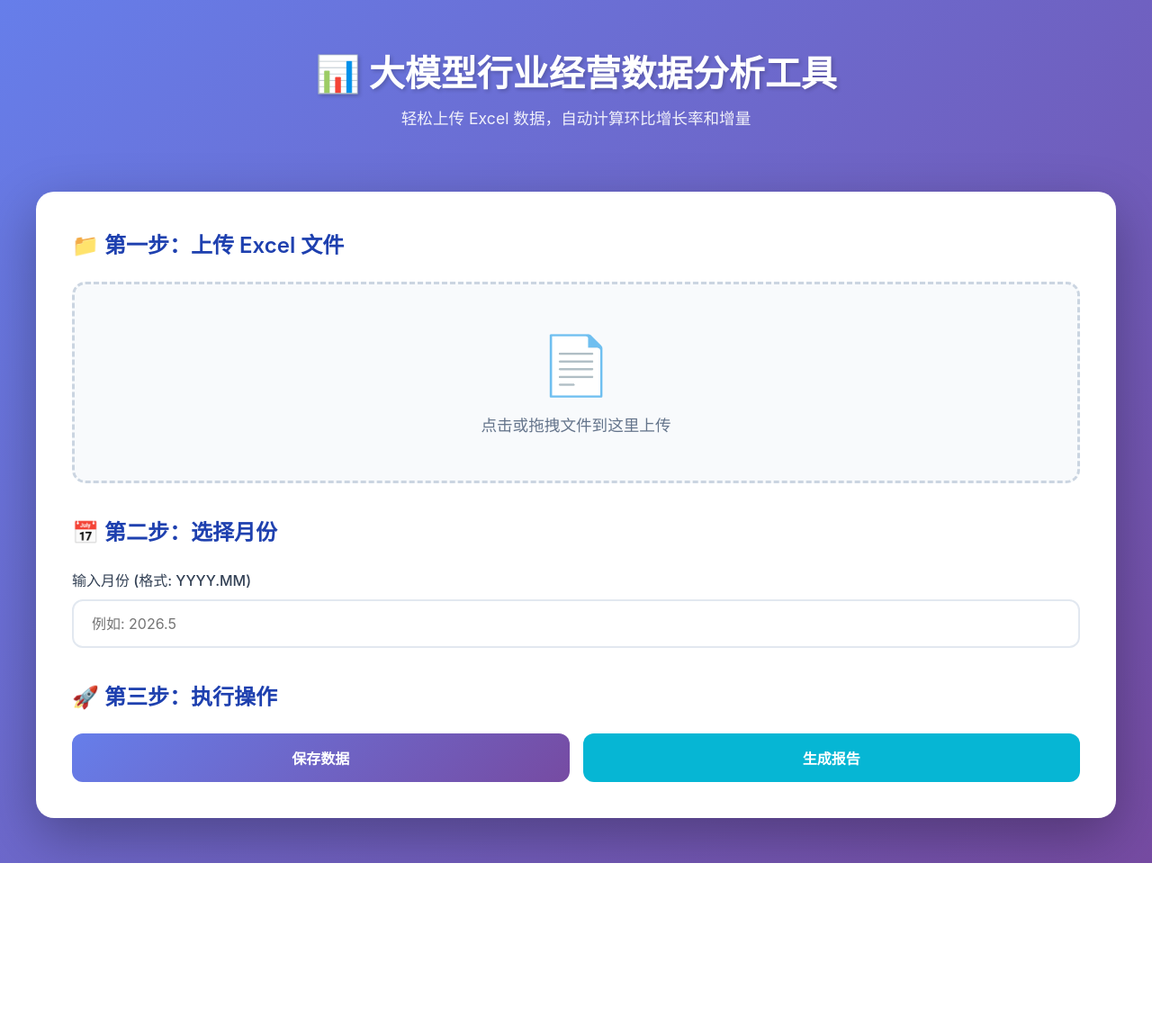
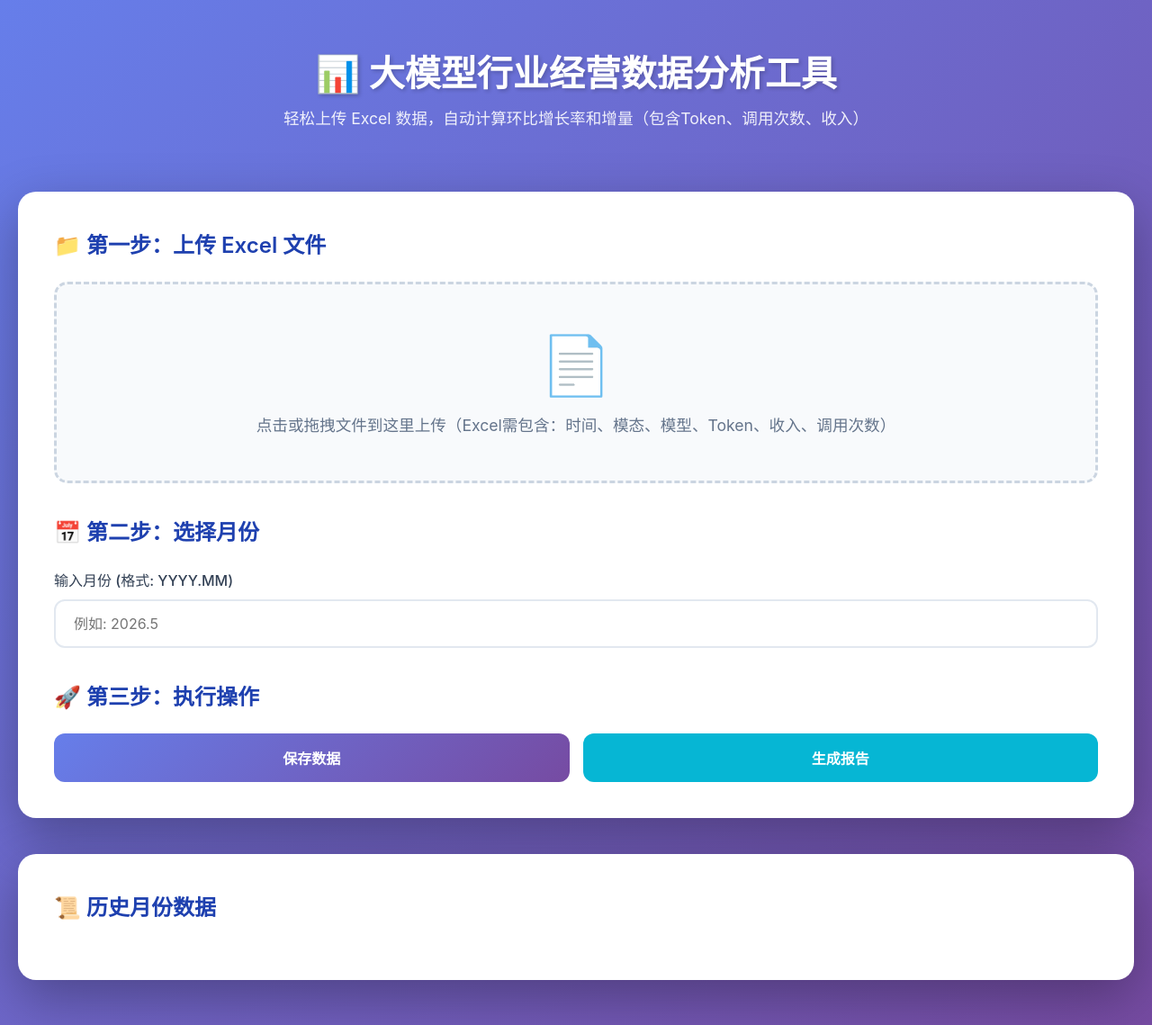
Before and after one commit to xxyx0928/llm-business-analytics, a Flask app: template app/templates/index.html in a window 1280 px wide. Shown: the whole page at 90% size. Before the commit the page ends 959 px from the top, so only its background shows below. Run offline with Flask 3, Linux system fonts and the light colour scheme; the template is opened without the code that fills it, so the values that code supplies are empty.

Commit message:
v2.1 新增调用次数分析功能
更新内容：
- 数据库新增calls字段
- 分析逻辑新增调用次数计算（增量、MoM）
- 按模型分析新增调用次数相关列
- 按模态分析新增调用次数汇总计算
- 总计分析新增总调用次数卡片
- Excel导出新增调用次数相关工作表
- 更新前端界面展示调用次数分析结果
- 新增示例数据供测试

```diff
--- a/app/database.py
+++ b/app/database.py
@@ -18,6 +18,7 @@ def init_database():
             model TEXT NOT NULL,
             token REAL NOT NULL,
             revenue REAL NOT NULL,
+            calls REAL NOT NULL,
             created_at TIMESTAMP DEFAULT CURRENT_TIMESTAMP
         )
     ''')
@@ -33,14 +34,14 @@ def init_database():
     conn.commit()
     conn.close()
 
-def insert_data(month, modality, model, token, revenue):
+def insert_data(month, modality, model, token, revenue, calls):
     conn = sqlite3.connect(get_db_path())
     cursor = conn.cursor()
 
     cursor.execute('''
-        INSERT INTO model_data (month, modality, model, token, revenue)
-        VALUES (?, ?, ?, ?, ?)
-    ''', (month, modality, model, token, revenue))
+        INSERT INTO model_data (month, modality, model, token, revenue, calls)
+        VALUES (?, ?, ?, ?, ?, ?)
+    ''', (month, modality, model, token, revenue, calls))
 
     conn.commit()
     conn.close()
@@ -50,13 +51,13 @@ def get_data_by_month(month):
     cursor = conn.cursor()
 
     cursor.execute('''
-        SELECT month, modality, model, token, revenue
+        SELECT month, modality, model, token, revenue, calls
         FROM model_data
         WHERE month = ?
         ORDER BY modality, model
     ''', (month,))
 
-    columns = ['month', 'modality', 'model', 'token', 'revenue']
+    columns = ['month', 'modality', 'model', 'token', 'revenue', 'calls']
     data = [dict(zip(columns, row)) for row in cursor.fetchall()]
     conn.close()
 
--- a/app/routes.py
+++ b/app/routes.py
@@ -33,13 +33,13 @@ def upload_file():
         df = pd.read_excel(file, engine='openpyxl')
 
         # Validate columns
-        required_columns = ['时间', '模态', '模型', 'Token', '收入']
+        required_columns = ['时间', '模态', '模型', 'Token', '收入', '调用次数']
         missing_columns = [col for col in required_columns if col not in df.columns]
         if missing_columns:
             return jsonify({'success': False, 'error': f'缺少必要字段: {", ".join(missing_columns)}'}), 400
 
         # Clean data
-        df = df.dropna(subset=['时间', '模态', '模型', 'Token', '收入'])
+        df = df.dropna(subset=['时间', '模态', '模型', 'Token', '收入', '调用次数'])
 
         if df.empty:
             return jsonify({'success': False, 'error': '数据清洗后没有有效数据'}), 400
@@ -56,7 +56,8 @@ def upload_file():
                 modality=str(row['模态']).strip(),
                 model=str(row['模型']).strip(),
                 token=float(row['Token']),
-                revenue=float(row['收入'])
+                revenue=float(row['收入']),
+                calls=float(row['调用次数'])
             )
             count += 1
 
--- a/app/templates/index.html
+++ b/app/templates/index.html
@@ -19,7 +19,7 @@
         }
 
         .container {
-            max-width: 1200px;
+            max-width: 1400px;
             margin: 0 auto;
         }
 
@@ -414,7 +414,7 @@
     <div class="container">
         <div class="header">
             <h1>📊 大模型行业经营数据分析工具</h1>
-            <p>轻松上传 Excel 数据，自动计算环比增长率和增量</p>
+            <p>轻松上传 Excel 数据，自动计算环比增长率和增量（包含Token、调用次数、收入）</p>
         </div>
 
         <div class="card">
@@ -428,7 +428,7 @@
             <h2 class="card-title">📁 第一步：上传 Excel 文件</h2>
             <div class="upload-area" id="uploadArea">
                 <div class="upload-icon">📄</div>
-                <div class="upload-text">点击或拖拽文件到这里上传</div>
+                <div class="upload-text">点击或拖拽文件到这里上传（Excel需包含：时间、模态、模型、Token、收入、调用次数）</div>
                 <input type="file" id="fileInput" accept=".xlsx,.xls" style="display: none;">
             </div>
 
@@ -469,6 +469,9 @@
                                 <th>Token</th>
                                 <th>Token 增量</th>
                                 <th>Token MoM</th>
+                                <th>调用次数</th>
+                                <th>调用次数增量</th>
+                                <th>调用次数 MoM</th>
                                 <th>收入</th>
                                 <th>收入增量</th>
                                 <th>收入 MoM</th>
@@ -486,6 +489,9 @@
                                 <th>Token</th>
                                 <th>Token 增量</th>
                                 <th>Token MoM</th>
+                                <th>调用次数</th>
+                                <th>调用次数增量</th>
+                                <th>调用次数 MoM</th>
                                 <th>收入</th>
                                 <th>收入增量</th>
                                 <th>收入 MoM</th>
@@ -586,7 +592,7 @@
             tabs.forEach(tab => tab.classList.remove('active'));
             contents.forEach(content => content.classList.remove('active'));
 
-            document.querySelector(`.tab:nth-child(${tabName === 'byModel' ? '1' : '2'})`).classList.add('active');
+            document.querySelector(`.tab:nth-child(${tabName === 'byModel' ? '1' : '2'})).classList.add('active');
             document.getElementById(tabName).classList.add('active');
         }
 
@@ -616,8 +622,7 @@
 
                 const result = await response.json();
 
-                if (result.success) {
-                    showMessage(`成功保存 ${result.count} 条数据！`, 'success');
+                if (result.success) { showMessage(`成功保存 ${result.count} 条数据！', 'success');
                     currentMonth = month;
                     loadHistory();
                 } else {
@@ -655,7 +660,7 @@
             } catch (error) {
                 showMessage('分析失败: ' + error.message, 'error');
             } finally {
-                showLoading(false);
+                    showLoading(false);
             }
         }
 
@@ -680,7 +685,22 @@
                             ${total.token_mom !== null ?
                                 `<span class="${total.token_mom >= 0 ? 'positive' : 'negative'}">
                                     ${(total.token_mom * 100).toFixed(2)}%
-                                </span> (MoM)` : '-'}` : '-'}
+                                </span> (MoM)` : '-'}
+                    </div>
+                </div>
+                <div class="total-item">
+                    <div class="total-label">总调用次数</div>
+                    <div class="total-value">${total.calls.toLocaleString()}</div>
+                    <div class="total-mom">
+                        ${total.calls_delta !== null ?
+                            `<span class="${total.calls_delta >= 0 ? 'positive' : 'negative'}">
+                                ${total.calls_delta >= 0 ? '+' : ''}${total.calls_delta.toFixed(2)}
+                            </span> (增量)
+                            <br/>
+                            ${total.calls_mom !== null ?
+                                `<span class="${total.calls_mom >= 0 ? 'positive' : 'negative'}">
+                                    ${(total.calls_mom * 100).toFixed(2)}%
+                                </span> (MoM)` : '-'}
                     </div>
                 </div>
                 <div class="total-item">
@@ -695,7 +715,7 @@
                             ${total.revenue_mom !== null ?
                                 `<span class="${total.revenue_mom >= 0 ? 'positive' : 'negative'}">
                                     ${(total.revenue_mom * 100).toFixed(2)}%
-                                </span> (MoM)` : '-'}` : '-'}
+                                </span> (MoM)` : '-'}
                     </div>
                 </div>
             `;
@@ -715,6 +735,13 @@
                     </td>
                     <td class="${row.token_mom !== null && row.token_mom >= 0 ? 'positive' : row.token_mom !== null ? 'negative' : ''}">
                         ${row.token_mom !== null ? (row.token_mom * 100).toFixed(2) + '%' : '-'}
+                    </td>
+                    <td>${row.calls}</td>
+                    <td class="${row.calls_delta !== null && row.calls_delta >= 0 ? 'positive' : row.calls_delta !== null ? 'negative' : ''}">
+                        ${row.calls_delta !== null ? (row.calls_delta >= 0 ? '+' : '') + row.calls_delta.toFixed(2) : '-'}
+                    </td>
+                    <td class="${row.calls_mom !== null && row.calls_mom >= 0 ? 'positive' : row.calls_mom !== null ? 'negative' : ''}">
+                        ${row.calls_mom !== null ? (row.calls_mom * 100).toFixed(2) + '%' : '-'}
                     </td>
                     <td>${row.revenue}</td>
                     <td class="${row.revenue_delta !== null && row.revenue_delta >= 0 ? 'positive' : row.revenue_delta !== null ? 'negative' : ''}">
@@ -740,6 +767,13 @@
                     </td>
                     <td class="${row.token_mom !== null && row.token_mom >= 0 ? 'positive' : row.token_mom !== null ? 'negative' : ''}">
                         ${row.token_mom !== null ? (row.token_mom * 100).toFixed(2) + '%' : '-'}
+                    </td>
+                    <td>${row.calls.toFixed(2)}</td>
+                    <td class="${row.calls_delta !== null && row.calls_delta >= 0 ? 'positive' : row.calls_delta !== null ? 'negative' : ''}">
+                        ${row.calls_delta !== null ? (row.calls_delta >= 0 ? '+' : '') + row.calls_delta.toFixed(2) : '-'}
+                    </td>
+                    <td class="${row.calls_mom !== null && row.calls_mom >= 0 ? 'positive' : row.calls_mom !== null ? 'negative' : ''}">
+                        ${row.calls_mom !== null ? (row.calls_mom * 100).toFixed(2) + '%' : '-'}
                     </td>
                     <td>${row.revenue.toFixed(2)}</td>
                     <td class="${row.revenue_delta !== null && row.revenue_delta >= 0 ? 'positive' : row.revenue_delta !== null ? 'negative' : ''}">
```
Also changed, not shown: app/analyzer.py (+29 -10 lines).
